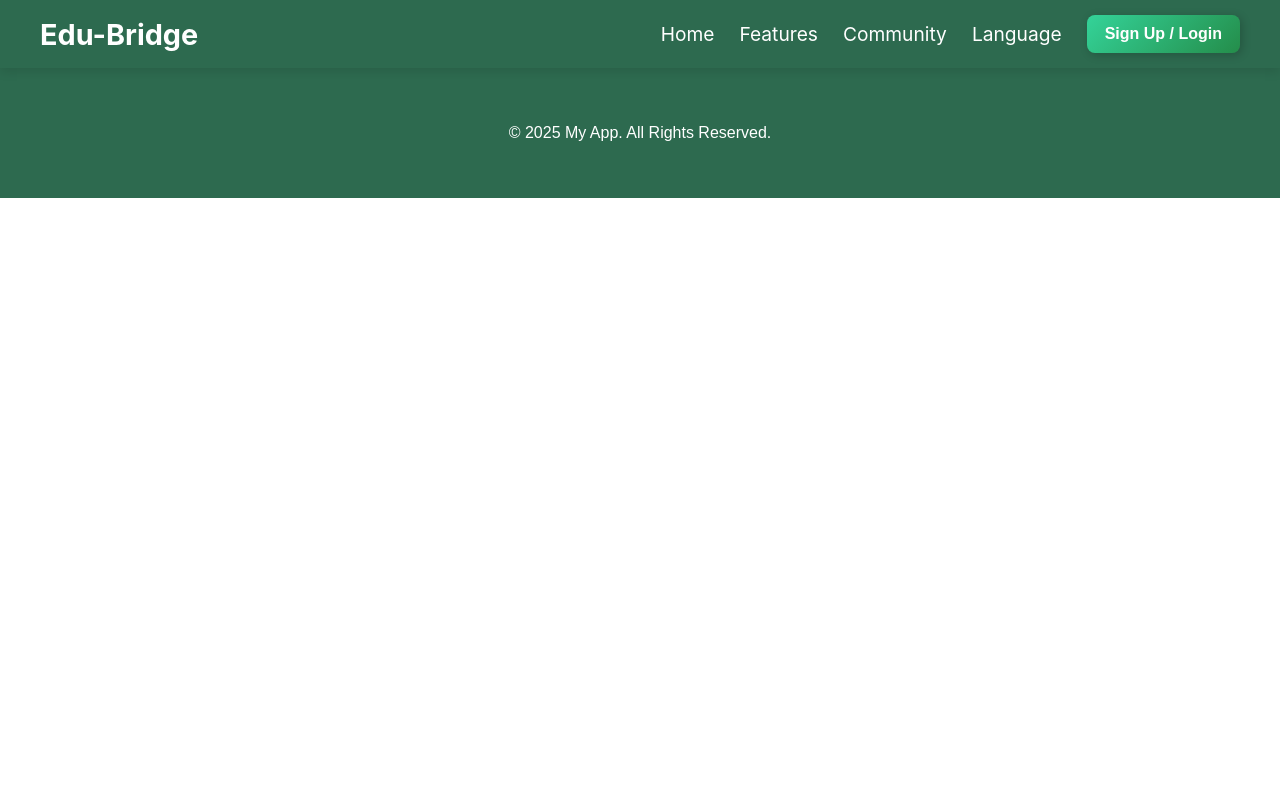
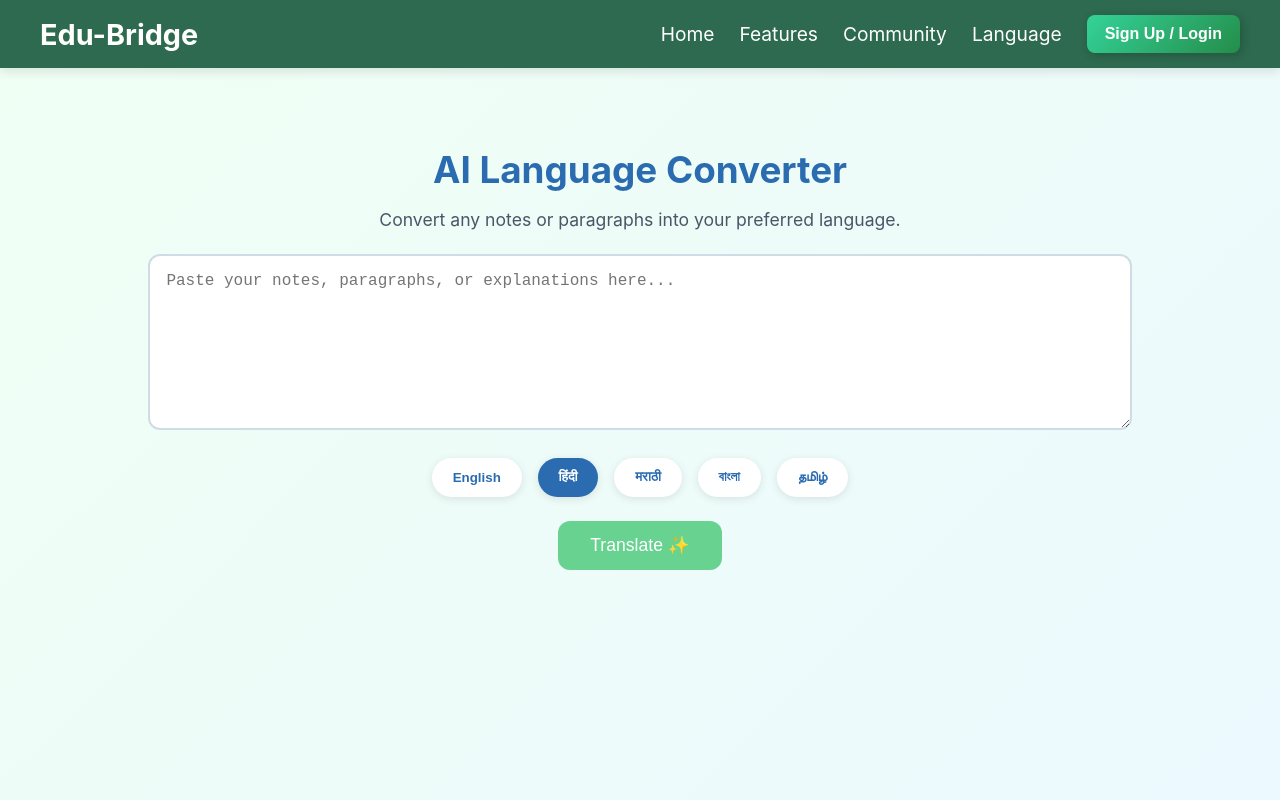
Before and after one commit to error-kevin/EduBridge, a React (Vite) app in the folder Client/: page /language/tools in a window 1280 px wide. Shown: the top 800 px of the page. Built offline with nearby package versions, Linux system fonts and the light colour scheme; no server answers.

Commit message:
Language tool addition

```diff
--- a/Client/src/App.jsx
+++ b/Client/src/App.jsx
@@ -10,8 +10,11 @@ import CommunityPage from './components/Community';
 import Footer from './components/Footer';
 import ErrorBoundary from './ErrorBoundary';
 
-// ⭐ You MUST have this import
+// Existing Language Page
 import LanguagePage from './components/LanguagePage';
+
+// ⭐ NEW: AI Language Tools Page
+import LanguageTools from './components/LanguageTools';
 
 const App = () => {
     return (
@@ -27,8 +30,11 @@ const App = () => {
                     <Route path="/features/quiz" element={<Quiz />} />
                     <Route path="/community" element={<CommunityPage />} />
 
-                    {/* ⭐ Language Page Route */}
+                    {/* Language Settings Page */}
                     <Route path="/language" element={<LanguagePage />} />
+
+                    {/* ⭐ AI Language Converter Page */}
+                    <Route path="/language/tools" element={<LanguageTools />} />
 
                 </Routes>
               </ErrorBoundary>
--- a/Client/src/components/LanguagePage.jsx
+++ b/Client/src/components/LanguagePage.jsx
@@ -1,5 +1,6 @@
 import React, { useState } from "react";
-import "../styles/LanguagePage.css"; // We'll create this next
+import { Link } from "react-router-dom";   // ⭐ Added import
+import "../styles/LanguagePage.css";
 
 const LanguagePage = () => {
   const [selectedLang, setSelectedLang] = useState("English");
@@ -32,7 +33,7 @@ const LanguagePage = () => {
           { code: "EN", label: "English" },
           { code: "IN", label: "हिंदी" },
           { code: "IN", label: "தமிழ்" },
-          { code: "IN", label: "বাংলা" },
+          { code: "IN", label: "বাংলा" },
           { code: "IN", label: "मराठी" },
         ].map((lang, index) => (
           <button
@@ -60,6 +61,13 @@ const LanguagePage = () => {
         </button>
       </div>
 
+      {/* ⭐ AI Language Converter button */}
+      <Link to="/language/tools">
+        <button className="toggle-btn" style={{ marginTop: "15px" }}>
+          AI Language Converter ✨
+        </button>
+      </Link>
+
       <p className="selected-lang">
         🌍 Selected Language: <strong>{selectedLang}</strong>
       </p>
--- /dev/null
+++ b/Client/src/components/LanguageTools.jsx
@@ -0,0 +1,77 @@
+import React, { useState } from "react";
+import "../styles/LanguageTools.css";
+
+const LanguageTools = () => {
+  const [inputText, setInputText] = useState("");
+  const [outputText, setOutputText] = useState("");
+  const [selectedLang, setSelectedLang] = useState("hi");
+  const [loading, setLoading] = useState(false);
+
+  const languages = [
+    { code: "en", label: "English" },
+    { code: "hi", label: "हिंदी" },
+    { code: "mr", label: "मराठी" },
+    { code: "bn", label: "বাংলা" },
+    { code: "ta", label: "தமிழ்" },
+  ];
+
+  const handleTranslate = () => {
+    if (!inputText.trim()) {
+      alert("Please enter text to translate.");
+      return;
+    }
+
+    setLoading(true);
+
+    // Backend will be added later
+    setTimeout(() => {
+      setOutputText(
+        `🔄 (Demo Output) This text will be translated into ${selectedLang} using AI.`
+      );
+      setLoading(false);
+    }, 1000);
+  };
+
+  return (
+    <div className="tool-container">
+      <h2 className="tool-title">AI Language Converter</h2>
+      <p className="tool-subtext">
+        Convert any notes or paragraphs into your preferred language.
+      </p>
+
+      <textarea
+        className="tool-input"
+        placeholder="Paste your notes, paragraphs, or explanations here..."
+        value={inputText}
+        onChange={(e) => setInputText(e.target.value)}
+      />
+
+      <div className="tool-lang-select">
+        {languages.map((lang) => (
+          <button
+            key={lang.code}
+            className={`tool-lang-btn ${
+              selectedLang === lang.code ? "active" : ""
+            }`}
+            onClick={() => setSelectedLang(lang.code)}
+          >
+            {lang.label}
+          </button>
+        ))}
+      </div>
+
+      <button className="tool-translate-btn" onClick={handleTranslate}>
+        {loading ? "Translating..." : "Translate ✨"}
+      </button>
+
+      {outputText && (
+        <div className="tool-output-box">
+          <h3>Translated Output:</h3>
+          <p>{outputText}</p>
+        </div>
+      )}
+    </div>
+  );
+};
+
+export default LanguageTools;
--- /dev/null
+++ b/Client/src/styles/LanguageTools.css
@@ -0,0 +1,81 @@
+.tool-container {
+  background: linear-gradient(135deg, #f0fff4, #ebf8ff);
+  min-height: 100vh;
+  padding: 3rem;
+  text-align: center;
+}
+
+.tool-title {
+  font-size: 2.3rem;
+  color: #2b6cb0;
+  margin-bottom: 0.5rem;
+}
+
+.tool-subtext {
+  color: #4a5568;
+  font-size: 1.1rem;
+  margin-bottom: 1.5rem;
+}
+
+.tool-input {
+  width: 80%;
+  min-height: 140px;
+  padding: 1rem;
+  border-radius: 12px;
+  border: 2px solid #d0dce5;
+  outline: none;
+  font-size: 1rem;
+  resize: vertical;
+  margin-bottom: 1.5rem;
+}
+
+.tool-lang-select {
+  display: flex;
+  justify-content: center;
+  gap: 1rem;
+  flex-wrap: wrap;
+  margin-bottom: 1.5rem;
+}
+
+.tool-lang-btn {
+  padding: 0.7rem 1.3rem;
+  border: none;
+  border-radius: 20px;
+  background: white;
+  color: #2b6cb0;
+  font-weight: 600;
+  cursor: pointer;
+  transition: 0.2s;
+  box-shadow: 0px 2px 8px rgba(0,0,0,0.1);
+}
+
+.tool-lang-btn.active {
+  background: #2b6cb0;
+  color: white;
+}
+
+.tool-translate-btn {
+  background: #68d391;
+  color: white;
+  padding: 0.9rem 2rem;
+  font-size: 1.1rem;
+  border: none;
+  border-radius: 12px;
+  cursor: pointer;
+  transition: 0.2s;
+}
+
+.tool-translate-btn:hover {
+  background: #48bb71;
+}
+
+.tool-output-box {
+  margin-top: 2rem;
+  width: 80%;
+  background: white;
+  padding: 1.5rem;
+  border-radius: 14px;
+  box-shadow: 0px 2px 10px rgba(0,0,0,0.1);
+  text-align: left;
+  margin-inline: auto;
+}
```
